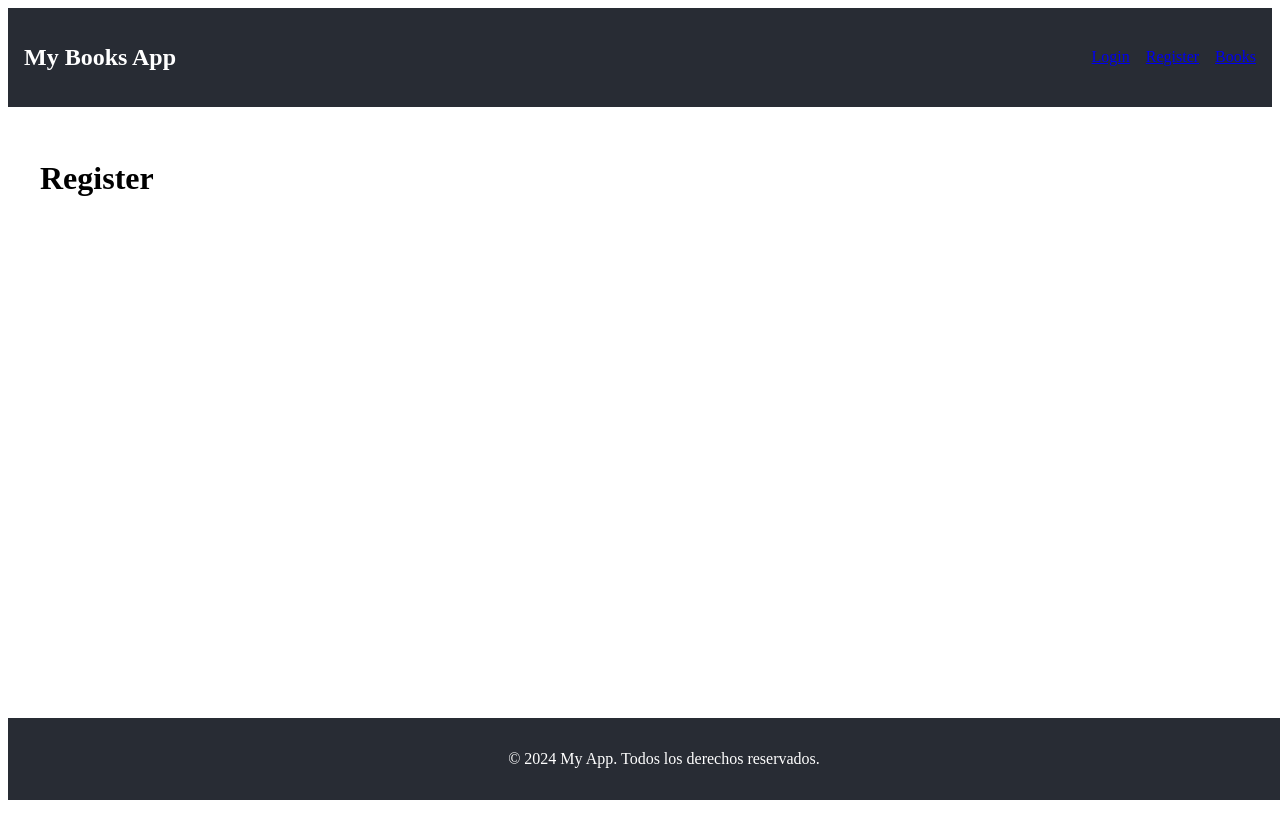
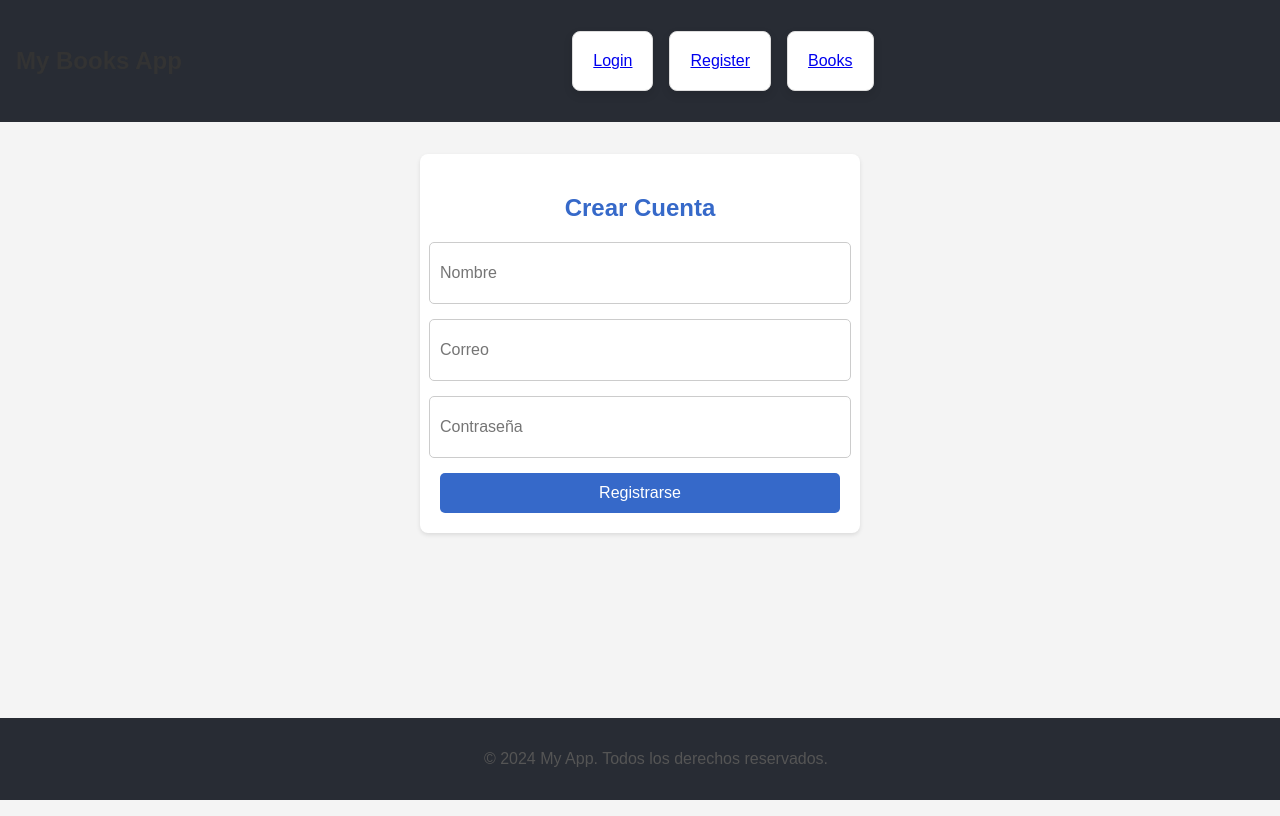
Before and after one commit to yujiro1045/book-list-app, a React (Vite) app: page /register in a window 1280 px wide. Built offline with nearby package versions, Linux system fonts and the light colour scheme.

Commit message:
se añadieron estilos al login y register y se creo la vista de los libros

```diff
--- a/src/App.jsx
+++ b/src/App.jsx
@@ -2,7 +2,6 @@ import { BrowserRouter as Router, Routes, Route } from "react-router-dom";
 import Login from "./pages/Login";
 import Register from "./pages/Register";
 import Books from "./pages/Books";
-import Home from "./pages/Home";
 import Layout from "./components/Layout";
 
 function App() {
@@ -10,8 +9,7 @@ function App() {
     <Router>
       <Layout>
         <Routes>
-          <Route path="/" element={<Home />} />
-          <Route path="/login" element={<Login />} />
+          <Route path="/" element={<Login />} />
           <Route path="/register" element={<Register />} />
           <Route path="/books" element={<Books />} />
         </Routes>
--- /dev/null
+++ b/src/pages/Books.css
@@ -0,0 +1,51 @@
+/* Books.css */
+
+body {
+  font-family: Arial, sans-serif;
+  background-color: #f4f4f4;
+  margin: 0;
+  padding: 0;
+}
+
+h1 {
+  text-align: center;
+  color: #333;
+  margin-bottom: 20px;
+}
+
+ul {
+  list-style-type: none;
+  padding: 0;
+  max-width: 800px;
+  margin: 0 auto;
+}
+
+li {
+  background-color: #fff;
+  border: 1px solid #ddd;
+  border-radius: 8px;
+  margin: 15px 0;
+  padding: 20px;
+  transition: transform 0.2s;
+  box-shadow: 0 4px 10px rgba(0, 0, 0, 0.1);
+}
+
+li:hover {
+  transform: scale(1.02);
+}
+
+h2 {
+  color: #3669c9;
+}
+
+p {
+  color: #555;
+}
+
+img {
+  width: 200px; /* Ancho fijo */
+  height: 300px; /* Altura fija */
+  object-fit: cover; /* Mantiene la proporción de la imagen y recorta si es necesario */
+  border-radius: 4px; /* Bordes redondeados */
+  margin-top: 10px;
+}
--- a/src/pages/Books.jsx
+++ b/src/pages/Books.jsx
@@ -1,7 +1,25 @@
+import { books } from "../data/books";
+import "./Books.css";
+
 const Books = () => {
   return (
     <div>
-      <h1>Libros</h1>
+      <h1>Books</h1>
+      <ul>
+        {books.library.map((item, index) => (
+          <li key={index}>
+            <h2>{item.book.title}</h2>
+            <p>Número de páginas: {item.book.pages}</p>
+            <p>Género: {item.book.genre}</p>
+            <img src={item.book.cover} alt={`Cover of ${item.book.title}`} />
+            <p>Autor: {item.book.author.name}</p>{" "}
+            <p>Synopsis: {item.book.synopsis}</p>
+            <p>Año: {item.book.year}</p>
+            <p>ISBN: {item.book.ISBN}</p>
+            <p>Otros libros: {item.book.author.otherBooks.join(", ")}</p>
+          </li>
+        ))}
+      </ul>
     </div>
   );
 };
--- a/src/pages/Login.jsx
+++ b/src/pages/Login.jsx
@@ -1,9 +1,83 @@
-const Login = () => {
+import { useState } from "react";
+import { login } from "../services/loginService";
+
+const Login = ({ setUser }) => {
+  const [email, setEmail] = useState("");
+  const [password, setPassword] = useState("");
+
+  const handleLogin = async () => {
+    try {
+      const data = await login(email, password);
+      const { name, token } = data;
+      localStorage.setItem("token", token);
+      setUser({ name });
+    } catch (error) {
+      console.error("Error", error);
+    }
+  };
+
   return (
-    <div>
-      <h1>Login</h1>
+    <div style={styles.container}>
+      <h2 style={styles.title}>Iniciar Sesión</h2>
+      <input
+        type="email"
+        placeholder="Correo"
+        value={email}
+        onChange={(e) => setEmail(e.target.value)}
+        style={styles.input}
+      />
+      <input
+        type="password"
+        placeholder="Contraseña"
+        value={password}
+        onChange={(e) => setPassword(e.target.value)}
+        style={styles.input}
+      />
+      <button onClick={handleLogin} style={styles.button}>
+        Iniciar Sesión
+      </button>
     </div>
   );
 };
 
+const styles = {
+  container: {
+    display: "flex",
+    flexDirection: "column",
+    justifyContent: "center",
+    alignItems: "center",
+    padding: "20px",
+    backgroundColor: "#fff",
+    borderRadius: "8px",
+    boxShadow: "0 2px 4px rgba(0, 0, 0, 0.1)",
+    maxWidth: "400px",
+    margin: "0 auto",
+  },
+  title: {
+    marginBottom: "20px",
+    textAlign: "center",
+    color: "#3669C9",
+  },
+  input: {
+    height: "40px",
+    border: "1px solid #ccc",
+    marginBottom: "15px",
+    padding: "10px",
+    borderRadius: "5px",
+    width: "100%",
+    fontSize: "16px",
+  },
+  button: {
+    height: "40px",
+    backgroundColor: "#3669C9",
+    color: "#fff",
+    border: "none",
+    borderRadius: "5px",
+    cursor: "pointer",
+    width: "100%",
+    fontSize: "16px",
+    transition: "background-color 0.3s",
+  },
+};
+
 export default Login;
--- a/src/pages/Register.jsx
+++ b/src/pages/Register.jsx
@@ -1,9 +1,90 @@
+import { useState } from "react";
+import { register } from "../services/registerService";
+
 const Register = () => {
+  const [name, setName] = useState("");
+  const [email, setEmail] = useState("");
+  const [password, setPassword] = useState("");
+
+  const handleRegister = async () => {
+    try {
+      await register({ name, email, password });
+      alert("Registro exitoso!");
+    } catch (error) {
+      console.error("Error", error);
+      alert("Error al registrar. Inténtalo de nuevo.");
+    }
+  };
+
   return (
-    <div>
-      <h1>Register</h1>
+    <div style={styles.container}>
+      <h2 style={styles.title}>Crear Cuenta</h2>
+      <input
+        type="text"
+        placeholder="Nombre"
+        value={name}
+        onChange={(e) => setName(e.target.value)}
+        style={styles.input}
+      />
+      <input
+        type="email"
+        placeholder="Correo"
+        value={email}
+        onChange={(e) => setEmail(e.target.value)}
+        style={styles.input}
+      />
+      <input
+        type="password"
+        placeholder="Contraseña"
+        value={password}
+        onChange={(e) => setPassword(e.target.value)}
+        style={styles.input}
+      />
+      <button onClick={handleRegister} style={styles.button}>
+        Registrarse
+      </button>
     </div>
   );
 };
 
+const styles = {
+  container: {
+    display: "flex",
+    flexDirection: "column",
+    justifyContent: "center",
+    alignItems: "center",
+    padding: "20px",
+    backgroundColor: "#fff",
+    borderRadius: "8px",
+    boxShadow: "0 2px 4px rgba(0, 0, 0, 0.1)",
+    maxWidth: "400px",
+    margin: "0 auto",
+  },
+  title: {
+    marginBottom: "20px",
+    textAlign: "center",
+    color: "#3669C9",
+  },
+  input: {
+    height: "40px",
+    border: "1px solid #ccc",
+    marginBottom: "15px",
+    padding: "10px",
+    borderRadius: "5px",
+    width: "100%",
+    fontSize: "16px",
+  },
+  button: {
+    height: "40px",
+    backgroundColor: "#3669C9",
+    color: "#fff",
+    border: "none",
+    borderRadius: "5px",
+    cursor: "pointer",
+    width: "100%",
+    fontSize: "16px",
+    transition: "background-color 0.3s",
+  },
+};
+
 export default Register;
--- a/src/services/loginService.js
+++ b/src/services/loginService.js
@@ -1,4 +1,4 @@
-import { API_URL } from "../constants";
+import { API_URL } from "../constant";
 
 export const login = async (email, password) => {
   const response = await fetch(`${API_URL}/Login`, {
```
